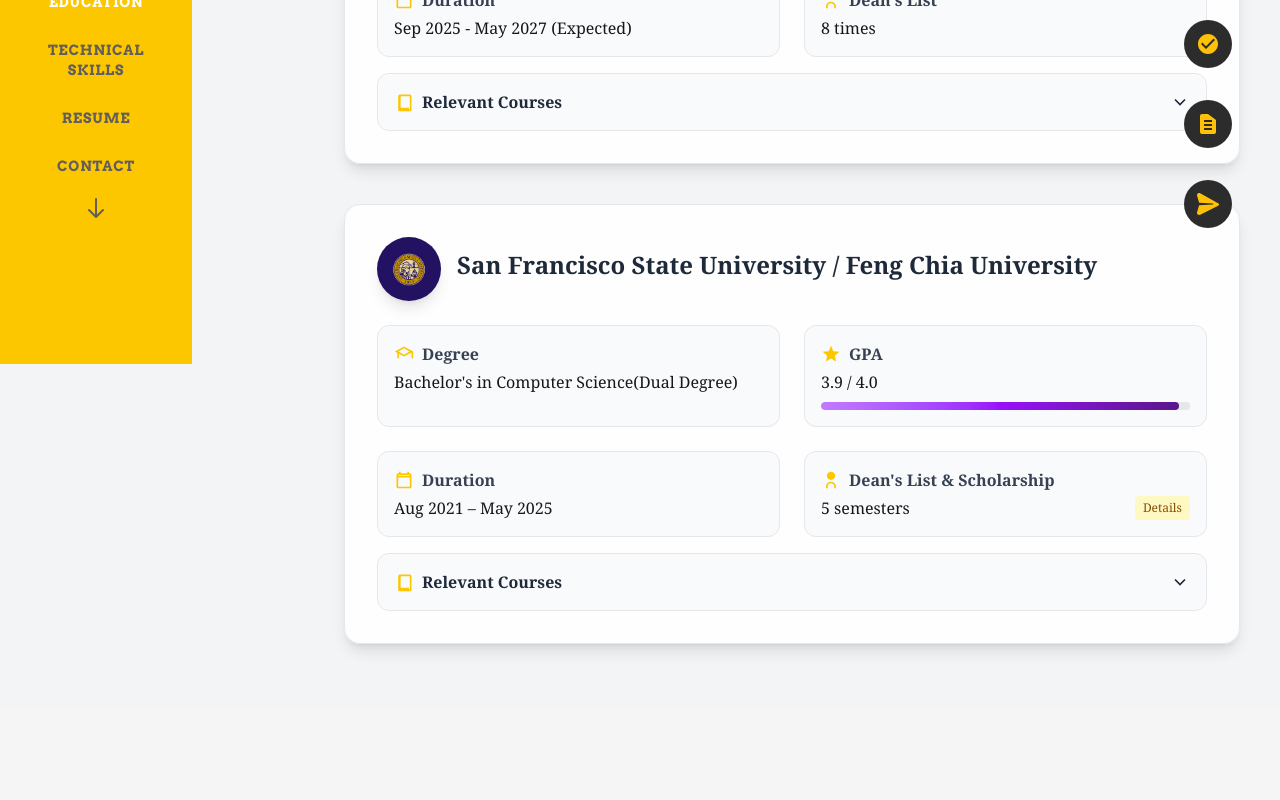
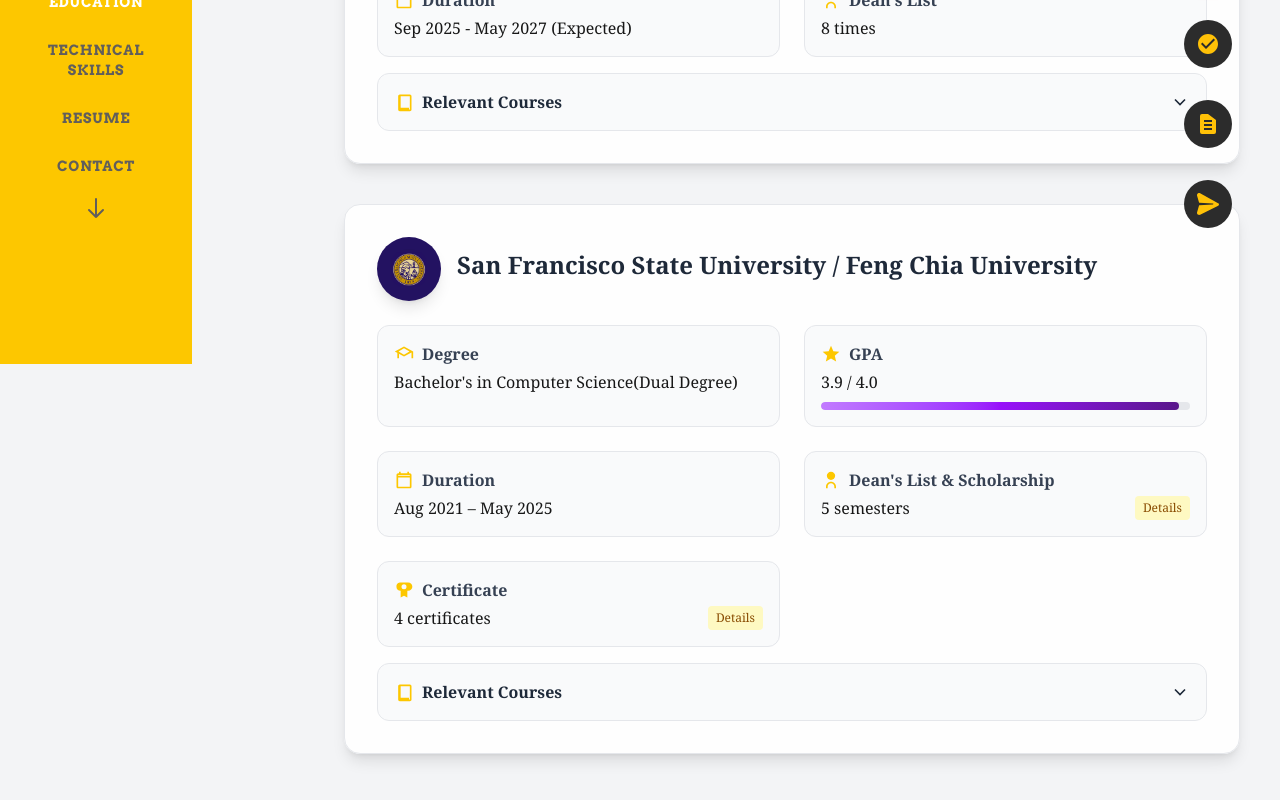
Before and after one commit to 911219fufu-tech/Personal-Website, a Next.js app: page /education in a window 1280 px wide. Shown: the part 436-1236 px from the top of the page. Before the commit the page ends 1144 px from the top, so only its background shows below. Built offline with nearby package versions, Linux system fonts and the light colour scheme.

Commit message:
modify education page(gpa)

```diff
--- a/app/education/page.tsx
+++ b/app/education/page.tsx
@@ -8,13 +8,14 @@
   const [openNYUCourses, setOpenNYUCourses] = useState(false);
   const [openSFSUCourses, setOpenSFSUCourses] = useState(false);
   const [openSFSUDean, setOpenSFSUDean] = useState(false);
+  const [openSFSUCertificate, setOpenSFSUCertificate] = useState(false);
   // GPA bar animation state (for both GPA bars)
   const [gpaBar1, setGpaBar1] = useState(0); // for NYU card
   const [gpaBar2, setGpaBar2] = useState(0); // for SFSU/FCU card
   useEffect(() => {
     // Animate both bars to their target width after mount
-    const timeout1 = setTimeout(() => setGpaBar1(97), 200); // 3.9/4.0 = 97%
-    const timeout2 = setTimeout(() => setGpaBar2(97), 200);
+    const timeout1 = setTimeout(() => setGpaBar1(100), 200); // 4.0/4.0 = 100%
+    const timeout2 = setTimeout(() => setGpaBar2(97), 200); // 3.9/4.0 = 97%
     return () => {
       clearTimeout(timeout1);
       clearTimeout(timeout2);
@@ -66,7 +67,7 @@
                   </span>
                   GPA
                 </div>
-                <div>3.9 / 4.0</div>
+                <div>4.0 / 4.0</div>
                 <div className="w-full h-2 bg-gray-200 rounded-full mt-2 overflow-hidden">
                   <div
                     className="h-full bg-gradient-to-r from-purple-400 via-purple-600 to-purple-900 rounded-full transition-all duration-1000"
@@ -209,6 +210,46 @@
                   </div>
                 )}
               </div>
+              {/* Certificate Area */}
+              <div className="bg-gray-50 rounded-xl p-4 border border-gray-200">
+                <div className="font-semibold text-gray-700 mb-1 flex items-center gap-2">
+                  <span className="inline-block text-yellow-400">
+                    {/* Certificate: Award icon */}
+                    <svg width="20" height="20" fill="currentColor" viewBox="0 0 24 24"><path d="M17 3a5 5 0 0 1 0 10c-.34 0-.67-.03-1-.08V21l-4-2-4 2v-8.08A5.002 5.002 0 0 1 7 3h10zm-5 8a3 3 0 1 0 0-6 3 3 0 0 0 0 6z"/></svg>
+                  </span>
+                  Certificate
+                </div>
+                <div className="flex items-center justify-between">
+                  <span>4 certificates</span>
+                  <button
+                    className="ml-2 px-2 py-1 text-xs bg-yellow-100 text-yellow-800 rounded hover:bg-yellow-200 transition"
+                    onClick={() => setOpenSFSUCertificate((v) => !v)}
+                    aria-expanded={openSFSUCertificate}
+                  >
+                    {openSFSUCertificate ? "Hide" : "Details"}
+                  </button>
+                </div>
+                {openSFSUCertificate && (
+                  <ul className="list-disc list-inside text-gray-700 text-sm space-y-2 mt-2">
+                    <li>
+                      <span className="font-semibold">Innovation News Reading Certificate</span>
+                      <div className="ml-4 text-gray-500 text-xs">FCU, Dec. 2021</div>
+                    </li>
+                    <li>
+                      <span className="font-semibold">Programming Fundamentals Certificate</span>
+                      <div className="ml-4 text-gray-500 text-xs">FCU, Jan. 2022</div>
+                    </li>
+                    <li>
+                      <span className="font-semibold">AWS Academy Graduate - AWS Academy Cloud Foundations</span>
+                      <div className="ml-4 text-gray-500 text-xs">Amazon Web Services (AWS), Dec. 2022</div>
+                    </li>
+                    <li>
+                      <span className="font-semibold">Value Proposition and Customer Discovery</span>
+                      <div className="ml-4 text-gray-500 text-xs">University of California, Irvine, May 2025</div>
+                    </li>
+                  </ul>
+                )}
+              </div>
             </div>
             {/* Accordion for Relevant Courses */}
             <div className="mt-4">
```
